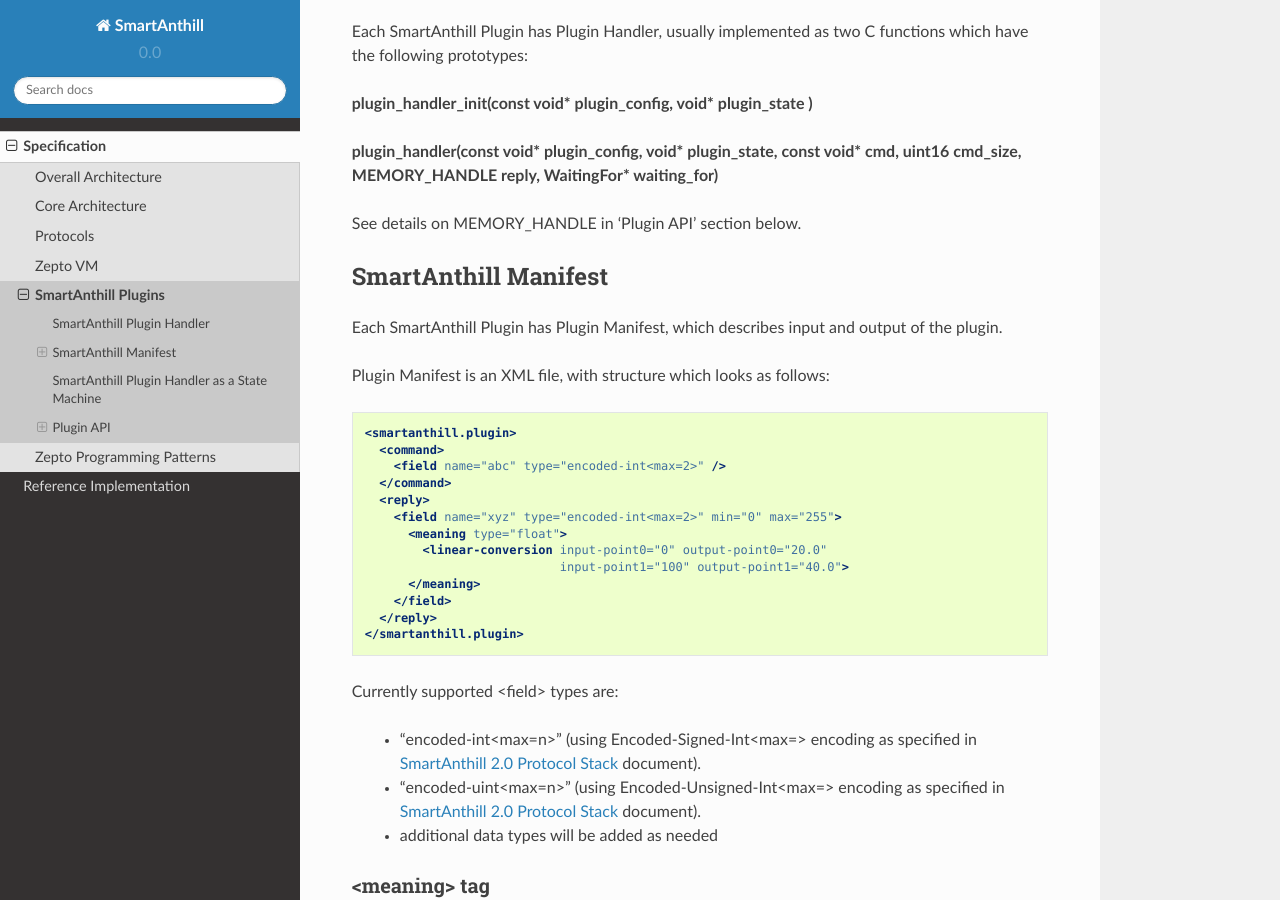
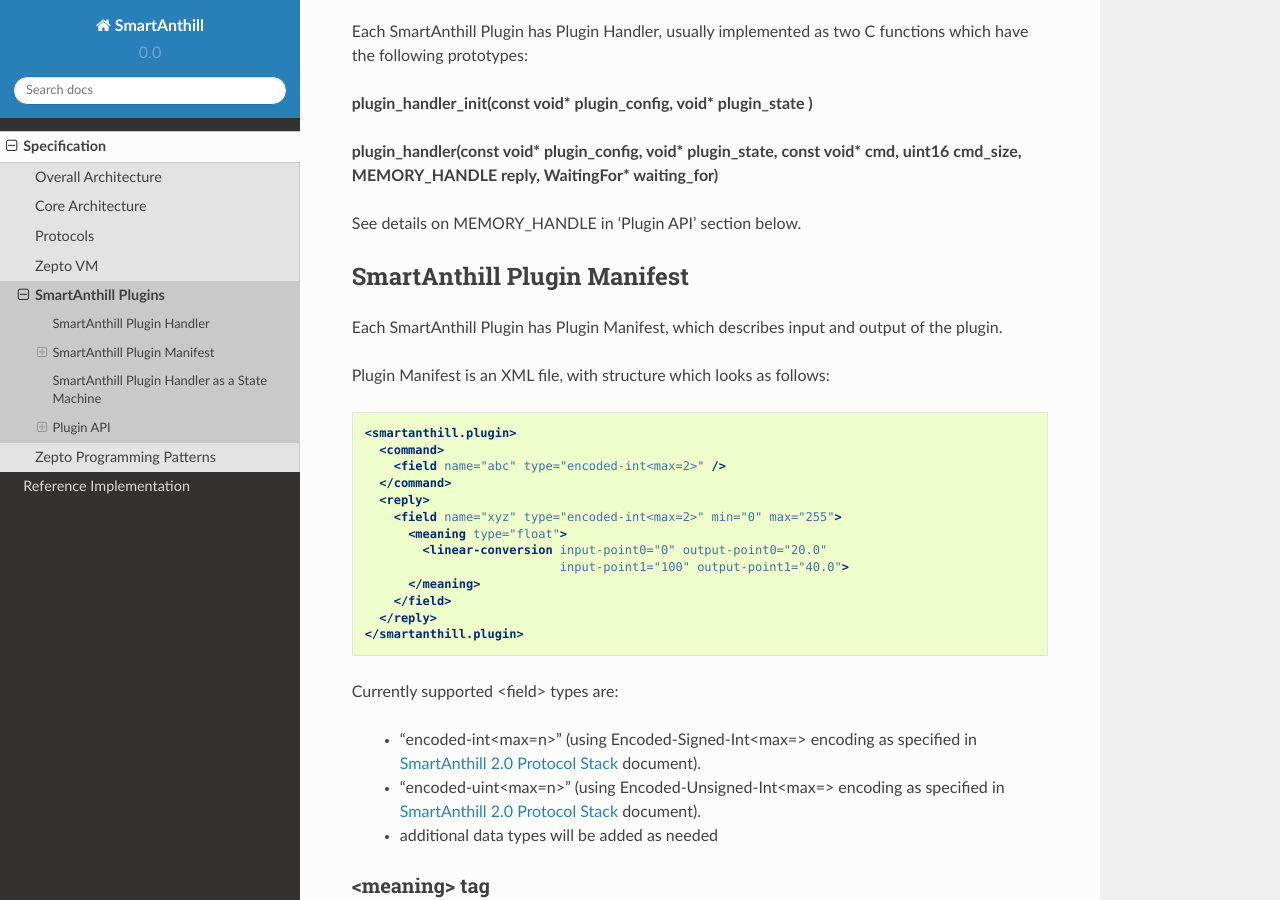
Before and after one commit to smartanthill/smartanthill2_0, a Sphinx documentation site: the page built from docs/design-documents/smartanthill-plugins.rst, in a window 1280 px wide and 900 px high, scrolled down 460 px. Built offline with Sphinx 7.4.7 and the Read the Docs theme 2.0.0, drawn with Linux system fonts in a browser that asks for light colours.

Commit message:
Minor corrections

```diff
--- a/docs/design-documents/protocols/saccp.rst
+++ b/docs/design-documents/protocols/saccp.rst
@@ -75,7 +75,7 @@
 
    a) From (2) it follows that 'is-first' and 'is-last' flags are inherently incompatible (which MAY be relied on by implementation)
 
-3. Multiple replies to a single command are not allowed. Scenarios when 'double-reply' to the same command is needed (for example, for longer- or uncertain-time-taking commands need to be implemented, SHOULD be handled in the same way as scenarios with disabling the receiver ('last' packet on the SmartAnthill Device side, then long command, then SmartAnthill Device initiates a new chain).a short “ACK” to confirm that the command is received, may be sent first, then the command can be executed, and then a real reply may be sent), MUST be implemented as follows:
+3. Multiple replies to a single command are not allowed. Scenarios when 'double-reply' to the same command is needed (for example, for longer- or uncertain-time-taking commands need to be implemented, SHOULD be handled in the same way as scenarios with disabling the receiver ('last' packet on the SmartAnthill Device side, then long command, then SmartAnthill Device initiates a new chain). A short “ACK” to confirm that the command is received, may be sent first, then the command can be executed, and then a real reply may be sent), MUST be implemented as follows:
 
    a) first reply MUST be the last packet in the “packet chain” (that is, it MUST have 'is-last' flag)
    b) second reply MUST start a new “packet chain” (that is, it MUST have 'is-first' flag)
--- a/docs/design-documents/smartanthill-plugins.rst
+++ b/docs/design-documents/smartanthill-plugins.rst
@@ -48,8 +48,8 @@
 
 See details on MEMORY_HANDLE in 'Plugin API' section below.
 
-SmartAnthill Manifest
----------------------
+SmartAnthill Plugin Manifest
+----------------------------
 
 Each SmartAnthill Plugin has Plugin Manifest, which describes input and output of the plugin.
 
```
Also changed, not shown: docs/design-documents/protocols/zepto-vm.rst (+11 -11 lines).
